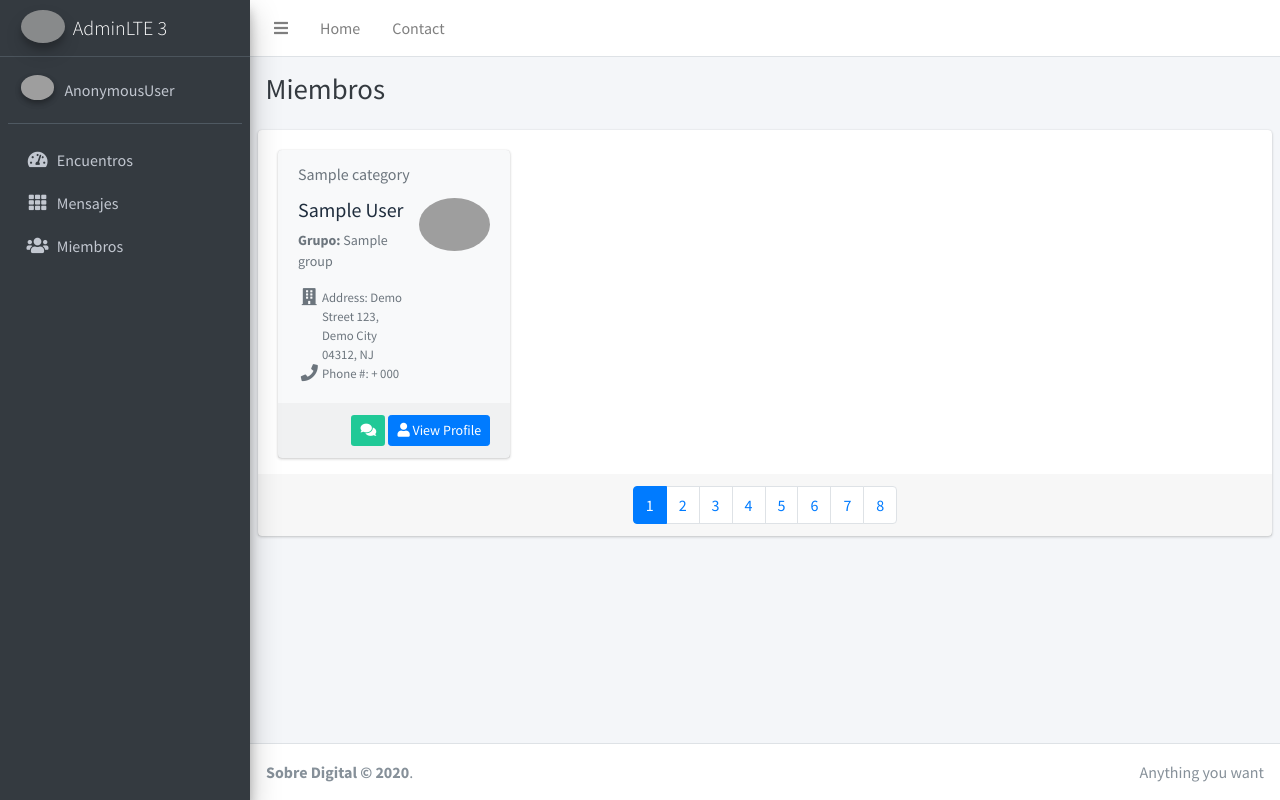
After one commit to markimfeld/friendgroupmanagement, a Django app: page /members in a window 1280 px wide. The commit adds this page. Run offline with Django 3.2, Linux system fonts and the light colour scheme; tables that the repository leaves empty hold one stand-in row (values such as "Sample post"); some libraries are stand-ins or nearby versions; grey boxes are pictures that could not be loaded.

Commit message:
add member view - url - template

```diff
--- a/friendgroups/templates/friendgroups/base.html
+++ b/friendgroups/templates/friendgroups/base.html
@@ -17,6 +17,10 @@ scratch. This page gets rid of all links and provides the needed markup only.
   <link rel="stylesheet" href="{% static 'friendgroups/dist/css/adminlte.min.css' %}">
   <!-- Google Font: Source Sans Pro -->
   <link href="https://fonts.googleapis.com/css?family=Source+Sans+Pro:300,400,400i,700" rel="stylesheet">
+
+
+  {% block header-plugins %}
+  {% endblock header-plugins %}
 </head>
 <body class="hold-transition sidebar-mini">
 <div class="wrapper">
--- /dev/null
+++ b/friendgroups/templates/friendgroups/members.html
@@ -0,0 +1,92 @@
+
+  <!-- overlayScrollbars -->
+  <!--<link rel="stylesheet" href="../../dist/css/adminlte.min.css">-->
+
+{% extends 'friendgroups/base.html' %}
+
+{% load static %}
+
+{% block header-plugins %}
+    {% include 'friendgroups/partials/ionic-header.html' %}
+{% endblock header-plugins %}
+
+{% block page-title-header %}
+    Miembros
+{% endblock page-title-header %}
+
+{% block content %}
+<!-- Main content -->
+<section class="content">
+    <!-- Default box -->
+    <div class="card card-solid">
+        <div class="card-body pb-0">
+            <div class="row d-flex align-items-stretch">
+                {% for member in object_list %}
+                <div class="col-12 col-sm-6 col-md-4 col-lg-3">
+                    <div class="card bg-light">
+                        <div class="card-header text-muted border-bottom-0">
+                            {{ member.category }}
+                        </div>
+                        <div class="card-body pt-0">
+                            <div class="row">
+                                <div class="col-7">
+                                    <h2 class="lead"><b>{{ member.first_name }} {{ member.last_name }}</b></h2>
+                                    <p class="text-muted text-sm"><b>Grupo: </b> {{ member.group.name }}
+                                    </p>
+                                    <ul class="ml-4 mb-0 fa-ul text-muted">
+                                        <li class="small"><span class="fa-li"><i class="fas fa-lg fa-building"></i></span> Address:
+                                          Demo Street 123, Demo City 04312, NJ</li>
+                                        <li class="small">
+                                            <span class="fa-li"><i class="fas fa-lg fa-phone"></i>
+                                            </span>
+                                            Phone #:
+                                            {% if member.phone %}
+                                               + {{ member.phone }}
+                                            {% else %}
+                                                No tiene.
+                                            {% endif %}
+                                        </li>
+                                    </ul>
+                                </div>
+                                <div class="col-5 text-center">
+                                    <img src="{% static 'friendgroups/dist/img/user1-128x128.jpg' %}" alt="" class="img-circle img-fluid">
+                                </div>
+                            </div>
+                        </div>
+                        <div class="card-footer">
+                            <div class="text-right">
+                                <a href="#" class="btn btn-sm bg-teal">
+                                    <i class="fas fa-comments"></i>
+                                </a>
+                                <a href="#" class="btn btn-sm btn-primary">
+                                    <i class="fas fa-user"></i> View Profile
+                                </a>
+                            </div>
+                        </div>
+                    </div>
+                </div>
+                {% endfor %}
+            </div>
+        </div>
+        <!-- /.card-body -->
+        <div class="card-footer">
+          <nav aria-label="Contacts Page Navigation">
+            <ul class="pagination justify-content-center m-0">
+              <li class="page-item active"><a class="page-link" href="#">1</a></li>
+              <li class="page-item"><a class="page-link" href="#">2</a></li>
+              <li class="page-item"><a class="page-link" href="#">3</a></li>
+              <li class="page-item"><a class="page-link" href="#">4</a></li>
+              <li class="page-item"><a class="page-link" href="#">5</a></li>
+              <li class="page-item"><a class="page-link" href="#">6</a></li>
+              <li class="page-item"><a class="page-link" href="#">7</a></li>
+              <li class="page-item"><a class="page-link" href="#">8</a></li>
+            </ul>
+          </nav>
+        </div>
+        <!-- /.card-footer -->
+    </div>
+    <!-- /.card -->
+</section>
+<!-- /.content -->
+
+{% endblock content %}
--- /dev/null
+++ b/friendgroups/templates/friendgroups/partials/ionic-header.html
@@ -0,0 +1,2 @@
+<!-- Ionicons -->
+<link rel="stylesheet" href="https://code.ionicframework.com/ionicons/2.0.1/css/ionicons.min.css">
--- a/friendgroups/urls.py
+++ b/friendgroups/urls.py
@@ -6,5 +6,6 @@ from . import views
 
 app_name='friendgroups'
 urlpatterns = [
-    path('', views.MeetingListView.as_view(),  name='index')
+    path('', views.MeetingListView.as_view(),  name='index'),
+    path('members', views.PersonListView.as_view(), name='members')
 ]
--- a/friendgroups/views.py
+++ b/friendgroups/views.py
@@ -3,9 +3,17 @@ from django.shortcuts import render
 
 
 # Create your views here.
-from .models import Meeting
+from .models import (
+    Meeting,
+    Person
+)
 
 
 class MeetingListView(ListView):
     model = Meeting
     template_name = 'friendgroups/meetings.html'
+
+
+class PersonListView(ListView):
+    model = Person
+    template_name = 'friendgroups/members.html'
```
